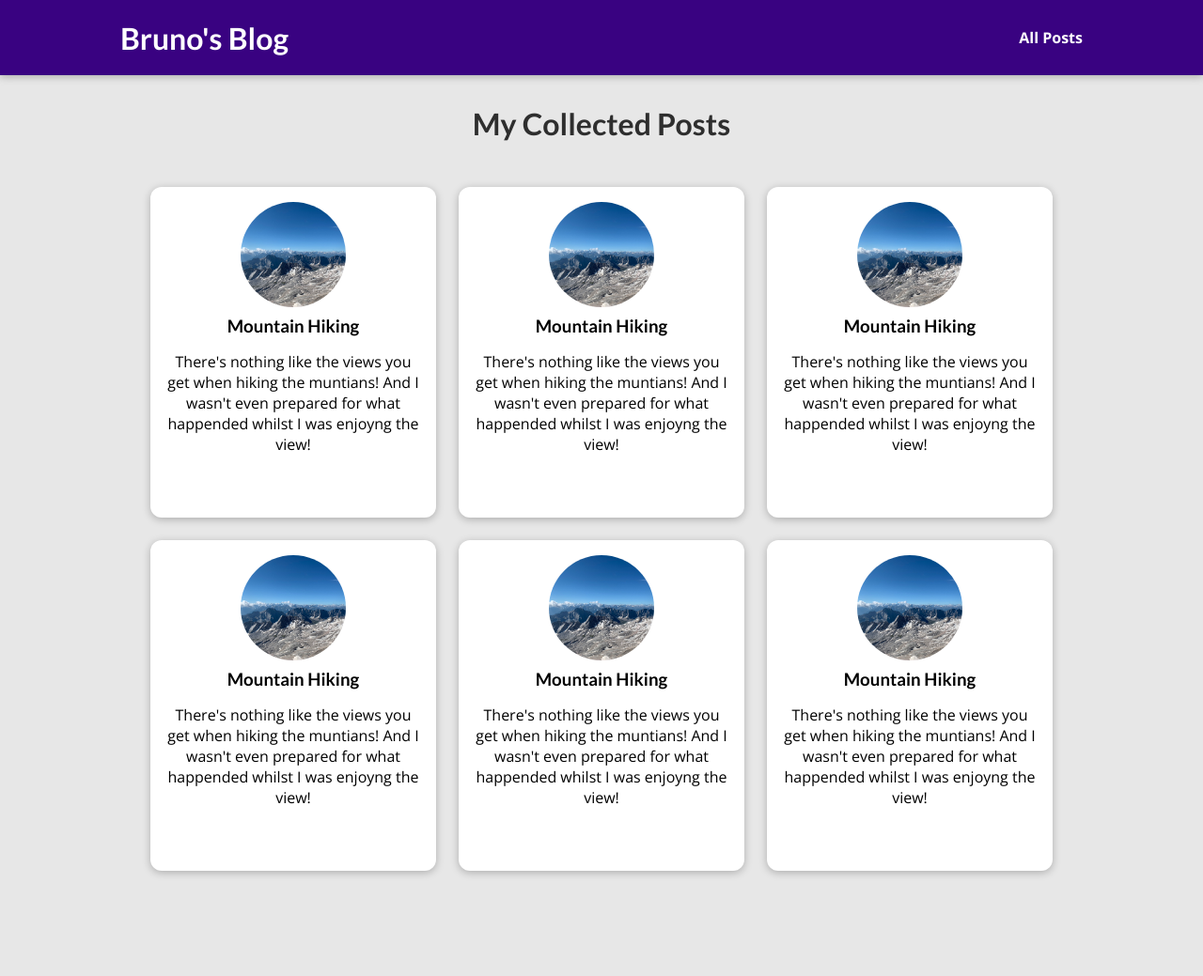
After one commit to bruno-gurgel/django_course_academind, a Django app: template my_site/blog/templates/blog/all-posts.html in a window 1280 px wide. The commit adds this page. Shown: the whole page at 94% size. Run offline with Django 3.2, Linux system fonts and the light colour scheme; the template is opened without the code that fills it, so the values that code supplies are empty.

Commit message:
updates styles

```diff
--- /dev/null
+++ b/my_site/blog/static/blog/all-posts.css
@@ -0,0 +1,43 @@
+body {
+	background-color: #e7e7e7;
+}
+
+#main-navigation {
+	background-color: #390281;
+	box-shadow: 0 2px 8px rgba(0, 0, 0, 0.25);
+}
+
+#all-posts {
+	margin: 7rem auto;
+	width: 90%;
+	max-width: 60rem;
+}
+
+#all-posts h2 {
+	text-align: center;
+	font-size: 2rem;
+	color: #2e2e2e;
+	margin: 3rem 0;
+}
+
+ul {
+	list-style: none;
+	margin: 0;
+	padding: 0;
+	display: grid;
+	grid-template-columns: repeat(auto-fill, minmax(17rem, 1fr));
+	gap: 1.5rem;
+}
+
+.post img {
+	width: 7rem;
+	height: 7rem;
+}
+
+.post a {
+	height: 22rem;
+	transform-origin: center;
+	box-shadow: 0 2px 8px rgba(0, 0, 0, 0.25);
+	border-radius: 12px;
+	background-color: white;
+}
--- /dev/null
+++ b/my_site/blog/static/blog/post.css
@@ -0,0 +1,43 @@
+.post {
+	display: flex;
+	flex-direction: column;
+	align-items: center;
+	text-align: center;
+}
+
+.post a {
+	text-decoration: none;
+	color: black;
+	transition: all 0.2s ease;
+	padding: 1rem;
+}
+
+.post a:hover,
+.post a:active {
+	transform: scale(1.1);
+	background-color: #390281;
+	color: white;
+}
+
+.post img {
+	width: 5rem;
+	height: 5rem;
+	object-fit: cover;
+	border-radius: 50%;
+}
+
+.post h3 {
+	margin: 0.25rem 0;
+}
+
+.post time {
+	color: #666666;
+	margin: 0.25rem;
+	font-style: italic;
+	font-size: 0.85rem;
+}
+
+.post:hover time,
+.post:active time {
+	color: white;
+}
--- /dev/null
+++ b/my_site/blog/templates/blog/all-posts.html
@@ -0,0 +1,25 @@
+{% extends "base.html" %}
+{% load static %}
+
+{% block title %}
+    All My Posts
+{% endblock %}
+
+{% block css_files %}
+    <link rel="stylesheet" href="{% static "blog/post.css" %}">
+    <link rel="stylesheet" href="{% static "blog/all-posts.css" %}">
+{% endblock %}
+
+{% block content %}
+<section id="all-posts">
+    <h2>My Collected Posts</h2>
+    <ul>
+        {% include "blog/includes/post.html" %}
+        {% include "blog/includes/post.html" %}
+        {% include "blog/includes/post.html" %}
+        {% include "blog/includes/post.html" %}
+        {% include "blog/includes/post.html" %}
+        {% include "blog/includes/post.html" %}
+    </ul>
+</section>
+{% endblock %}
--- /dev/null
+++ b/my_site/blog/templates/blog/includes/post.html
@@ -0,0 +1,13 @@
+{% load static %}
+
+<li>
+    <article class="post">
+        <a href="">
+            <img src="{% static "blog/images/mountains.jpg" %}" alt="Mountain Hiking" />
+            <div class="post__content">
+                <h3>Mountain Hiking</h3>
+                <p>There's nothing like the views you get when hiking the muntians! And I wasn't even prepared for what happended whilst I was enjoyng the view!</p>
+            </div>
+        </a>
+    </article>
+</li>
--- a/my_site/blog/views.py
+++ b/my_site/blog/views.py
@@ -8,7 +8,7 @@ def starting_page(request):
 
 
 def posts(request):
-    pass
+    return render(request, "blog/all-posts.html")
 
 
 def post_detail(request):
--- a/my_site/templates/base.html
+++ b/my_site/templates/base.html
@@ -11,6 +11,13 @@
     {% block css_files %}{% endblock %}
 </head>
 <body>
+    <header id="main-navigation">
+        <h1><a href="">Bruno's Blog</a></h1>
+        <nav>
+            <a href="">All Posts</a>
+        </nav>
+    </header>
+
     {% block content %} {% endblock %}
 </body>
 </html>
```
Also changed, not shown: my_site/blog/templates/blog/index.html (+3 -18 lines).
